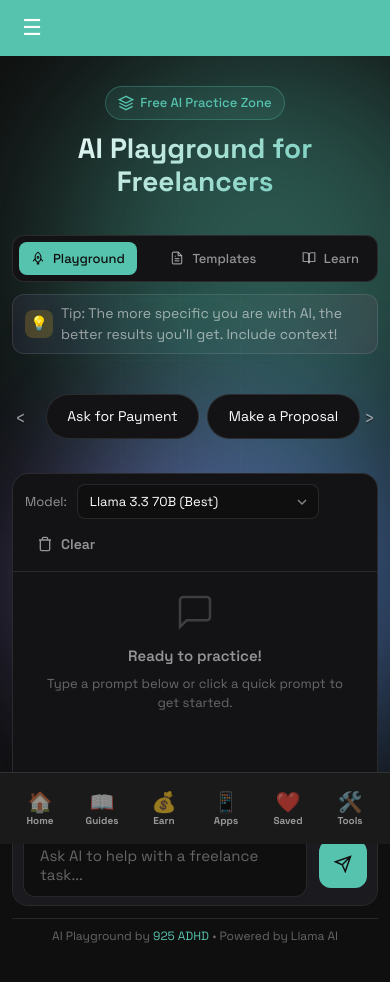
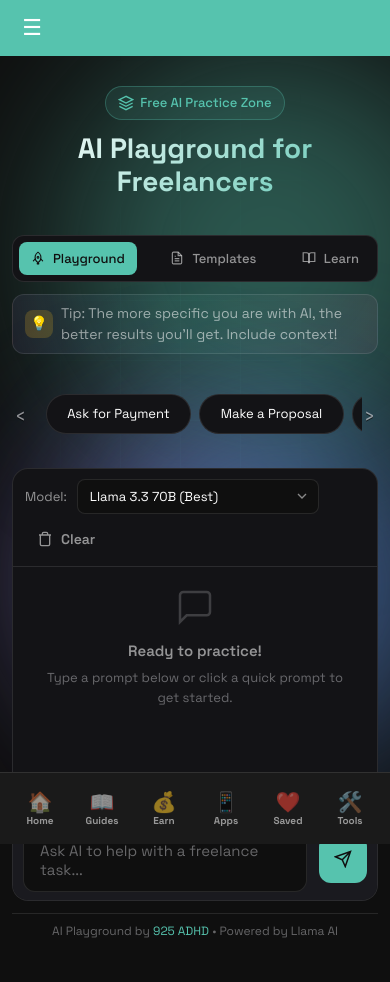
Before and after one commit to 925adhd/app-925adhd, a plain HTML site: page ai-playground.html in a window 390 px wide. Drawn offline with Linux system fonts and the light colour scheme.

Commit message:
Add files via upload

```diff
--- a/ai-playground.html
+++ b/ai-playground.html
@@ -204,8 +204,8 @@
       .prompts-scroll .prompt-btn {
         flex: 0 0 auto;
         white-space: nowrap;
-        padding: 12px 18px;
-        font-size: 14px;
+        padding: 10px 14px;
+        font-size: 13px;
         border-radius: 999px;
         justify-content: center; /* center content horizontally */
         text-align: center; /* center multi-word labels */
@@ -775,9 +775,7 @@
 
         const wrapperW = wrapper.clientWidth;
         const gap = parseFloat(getComputedStyle(scroller).gap) || 8;
-        // Add a small extra allowance so pill text fits comfortably
-        const extraAllowance = 16;
-        const visibleWidth = Math.max(100, wrapperW - (chevW * 2) + extraAllowance);
+        const visibleWidth = Math.max(80, wrapperW - (chevW * 2));
 
         scroller.style.setProperty('--visible-width', visibleWidth + 'px');
         scroller.style.setProperty('--prompts-gap', gap + 'px');
@@ -788,10 +786,27 @@
     }
 
     // run on load and when viewport changes
-    window.addEventListener('DOMContentLoaded', adjustPromptsTwoVisible);
-    window.addEventListener('load', adjustPromptsTwoVisible);
-    window.addEventListener('resize', adjustPromptsTwoVisible);
-    window.addEventListener('orientationchange', adjustPromptsTwoVisible);
+    window.addEventListener('DOMContentLoaded', () => { adjustPromptsTwoVisible(); adjustPromptLabelsMobile(); });
+    window.addEventListener('load', () => { adjustPromptsTwoVisible(); adjustPromptLabelsMobile(); });
+    window.addEventListener('resize', () => { adjustPromptsTwoVisible(); adjustPromptLabelsMobile(); });
+    window.addEventListener('orientationchange', () => { adjustPromptsTwoVisible(); adjustPromptLabelsMobile(); });
+
+    // Remove specific leading words from prompt labels on mobile to save space
+    function adjustPromptLabelsMobile() {
+      try {
+        const isMobile = window.matchMedia('(max-width:480px)').matches;
+        document.querySelectorAll('.prompt-btn > span').forEach(span => {
+          if (!span.dataset.fullLabel) span.dataset.fullLabel = span.textContent;
+          const original = span.dataset.fullLabel;
+          if (isMobile) {
+            const stripped = original.replace(/^(Handle\s+)/i, '').replace(/^(Write a\s+)/i, '');
+            span.textContent = stripped;
+          } else {
+            span.textContent = original;
+          }
+        });
+      } catch (e) { /* ignore */ }
+    }
 
     // Progress and badge functions removed — feature deprecated and cleaned up
 
```
